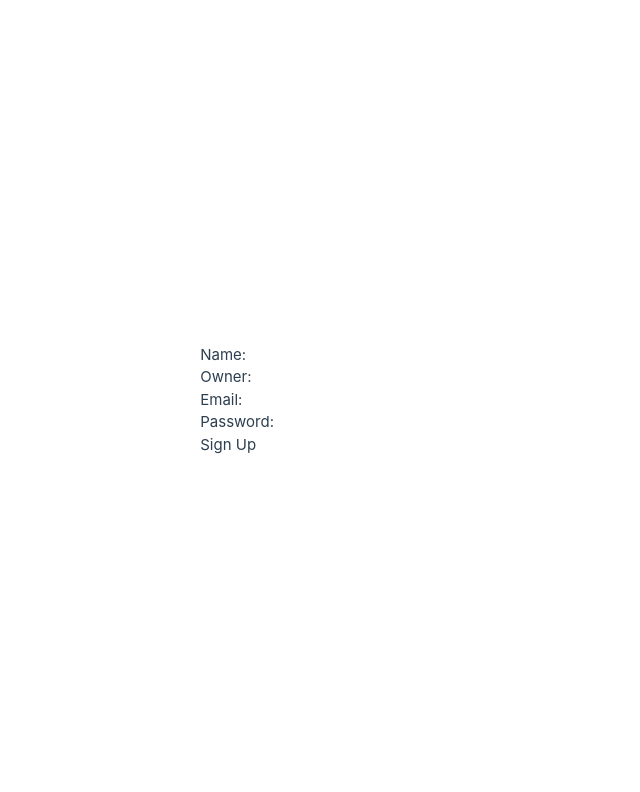
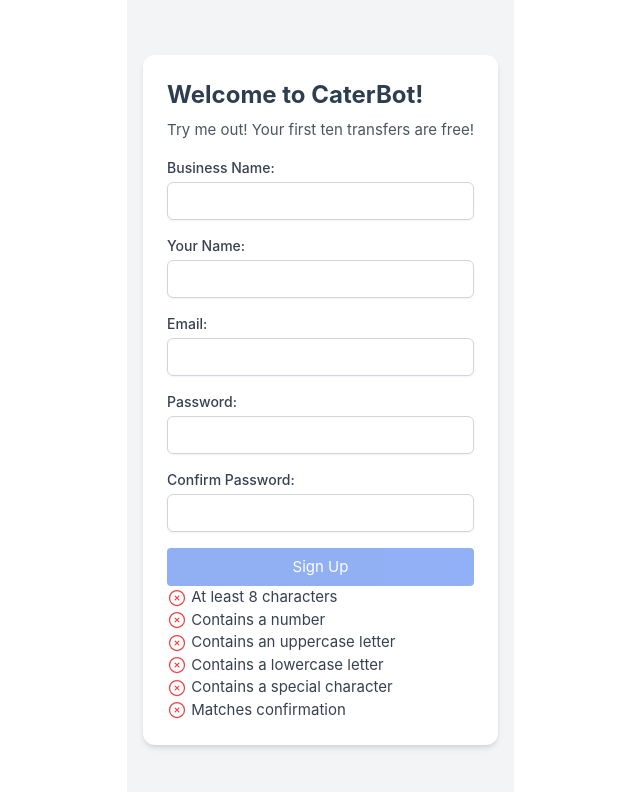
Before and after one commit to MichaelAJay/caterflow-fe, a Vue app: page / in a window 1280 px wide. Both pictures are taken after a click on the button "Get Started". Shown: the top 792 px of the page, without its empty margins (126-766 px from the left). Built offline with nearby package versions, Linux system fonts and the light colour scheme; no server answers.

Commit message:
Getting sign up form looking great

```diff
--- a/src/assets/main.css
+++ b/src/assets/main.css
@@ -37,3 +37,11 @@ a,
     padding: 0 2rem;
   }
 }
+
+.form-label {
+  @apply block text-sm font-medium text-gray-700;
+}
+
+.form-input {
+  @apply mt-1 block w-full py-2 px-3 border border-gray-300 bg-white rounded-md shadow-sm focus:outline-none focus:ring-indigo-500 focus:border-indigo-500 sm:text-sm text-gray-700;
+}
--- /dev/null
+++ b/src/utility/functions/useEnsureVisible.ts
@@ -0,0 +1,13 @@
+export function ensureInView(elementId: string) {
+    const element = document.getElementById(elementId);
+    if (element) {
+        const elementBottomPosition = element.getBoundingClientRect().bottom;
+        const viewportHeight = window.innerHeight;
+        if (elementBottomPosition > viewportHeight) {
+            window.scrollBy({
+                top: elementBottomPosition - viewportHeight,
+                behavior: 'smooth'
+            })
+        }
+    }
+}
--- a/src/views/visitor/SignUp.vue
+++ b/src/views/visitor/SignUp.vue
@@ -1,14 +1,56 @@
 <script lang="ts">
-import { ref } from 'vue'
+import { ref, watch } from 'vue'
+import { CheckCircleIcon, XCircleIcon, EyeIcon, EyeSlashIcon } from '@heroicons/vue/24/outline'
+import { ensureInView } from '../../utility/functions/useEnsureVisible'
 
 export default {
+  components: { CheckCircleIcon, XCircleIcon, EyeIcon, EyeSlashIcon },
   setup() {
     const form = ref({
       name: '',
       owner: '',
       email: '',
-      password: ''
+      password: '',
+      'password-confirm': ''
     })
+
+    const checks = ref({
+      minLength: false,
+      hasNumber: false,
+      hasUpper: false,
+      hasLower: false,
+      hasSpecial: false,
+      matches: false
+    })
+
+    watch(() => form.value.password, (newPassword) => {
+      checks.value.minLength = newPassword.length >= passwordRules.minLength
+      checks.value.hasNumber = passwordRules.hasNumber.test(newPassword)
+      checks.value.hasUpper = passwordRules.hasUpper.test(newPassword)
+      checks.value.hasLower = passwordRules.hasLower.test(newPassword)
+      checks.value.hasSpecial = passwordRules.hasSpecial.test(newPassword)
+      checks.value.matches = newPassword === form.value['password-confirm']
+    })
+
+    watch(() => form.value['password-confirm'], (newConfirmPassword) => {
+      checks.value.matches = newConfirmPassword === form.value.password
+    })
+
+    const passwordVisible = ref(false)
+    const validPasswordError = ref('')
+    const matchPasswordError = ref('')
+
+    const passwordRules = {
+      minLength: 8,
+      hasNumber: /\d/,
+      hasUpper: /[A-Z]/,
+      hasLower: /[a-z]/,
+      hasSpecial: /[ `!@#$%^&*()_+\-=[\]{};':"\\|,.<>/?~]/,
+    }
+
+    const togglePasswordVisibility = () => {
+      passwordVisible.value = !passwordVisible.value
+    }
 
     const submitForm = () => {
       const requestBody = { ...form.value }
@@ -16,29 +58,89 @@ export default {
       // Here you can make your API request
     }
 
-    return { form, submitForm }
+    const focusHandler = () => ensureInView('last-check')
+
+    return { form, submitForm, validPasswordError, matchPasswordError, checks, focusHandler, passwordVisible, togglePasswordVisibility }
   }
 }
 </script>
 
 <template>
-  <form @submit.prevent="submitForm">
+  <div class="flex flex-col items-center justify-center min-h-screen bg-gray-100 px-4 py-2">
+    <div class="p-6 max-w-md w-full bg-white rounded-xl shadow-md">
+      <h1 class="title text-2xl font-bold mb-2">Welcome to CaterBot!</h1>
+      <p class="mb-4 text-gray-600">Try me out! Your first ten transfers are free!</p>
+      <form @submit.prevent="submitForm" class="space-y-4">
         <div>
-      <label for="name">Name:</label>
-      <input id="name" v-model="form.name" type="text" required />
+          <label for="name" class="form-label">Business Name:</label>
+          <input
+            id="name"
+            v-model="form.name"
+            type="text"
+            required
+            class="form-input"
+          />
         </div>
         <div>
-      <label for="owner">Owner:</label>
-      <input id="owner" v-model="form.owner" type="text" required />
+          <label for="owner" class="form-label">Your Name:</label>
+          <input id="owner" v-model="form.owner" type="text" required class="form-input" />
         </div>
         <div>
-      <label for="email">Email:</label>
-      <input id="email" v-model="form.email" type="email" required />
+          <label for="email" class="form-label">Email:</label>
+          <input id="email" v-model="form.email" type="email" required class="form-input"/>
         </div>
         <div>
-      <label for="password">Password:</label>
-      <input id="password" v-model="form.password" type="password" required />
+          <label for="password" class="form-label">Password:</label>
+          <input id="password" v-model="form.password" type="password" required class="form-input" @focus="focusHandler" />
         </div>
-    <button type="submit">Sign Up</button>
+        <div>
+          <label for="password-confirm" class="form-label">Confirm Password:</label>
+          <input id="password-confirm" v-model="form['password-confirm']" type="password" required class="form-input" @focus="focusHandler" />
+        </div>
+        <button type="submit" :disabled="!Object.values(checks).every(Boolean)" class="w-full py-2 px-4 bg-blue-600 text-white rounded hover:bg-blue-700 disabled:opacity-50 disabled:cursor-not-allowed">Sign Up</button>
       </form>
+      <ul>
+        <li class="text-gray-700">
+          <CheckCircleIcon v-if="checks.minLength" class="h-5 w-5 inline-block text-green-500" />
+          <XCircleIcon v-else class="h-5 w-5 inline-block text-red-500" />
+          At least 8 characters
+        </li>
+        <li class="text-gray-700">
+          <CheckCircleIcon v-if="checks.hasNumber" class="h-5 w-5 inline-block text-green-500" />
+          <XCircleIcon v-else class="h-5 w-5 inline-block text-red-500" />
+          Contains a number
+        </li>
+        <li class="text-gray-700">
+          <CheckCircleIcon v-if="checks.hasUpper" class="h-5 w-5 inline-block text-green-500" />
+          <XCircleIcon v-else class="h-5 w-5 inline-block text-red-500" />
+          Contains an uppercase letter
+        </li>
+        <li class="text-gray-700">
+          <CheckCircleIcon v-if="checks.hasLower" class="h-5 w-5 inline-block text-green-500" />
+          <XCircleIcon v-else class="h-5 w-5 inline-block text-red-500" />
+          Contains a lowercase letter
+        </li>
+        <li class="text-gray-700">
+          <CheckCircleIcon v-if="checks.hasSpecial" class="h-5 w-5 inline-block text-green-500" />
+          <XCircleIcon v-else class="h-5 w-5 inline-block text-red-500" />
+          Contains a special character
+        </li>
+        <li id="last-check" class="text-gray-700">
+          <CheckCircleIcon v-if="checks.matches" class="h-5 w-5 inline-block text-green-500" />
+          <XCircleIcon v-else class="h-5 w-5 inline-block text-red-500" />
+          Matches confirmation
+        </li>
+      </ul>
+    </div>
+  </div>
 </template>
+
+<style scope>
+@media (max-width: 388px) {
+  .title {
+    font-size: 1.25rem;
+    line-height: 1.75rem;
+    letter-spacing: -0.02em;
+  }
+}
+</style>
--- a/src/views/visitor/VisitorHome.vue
+++ b/src/views/visitor/VisitorHome.vue
@@ -13,7 +13,7 @@ const goToSignUp = () => {
 <template>
   <div>
     <nav class="flex justify-end items-center">
-      <VisitorMenu />
+      <VisitorMenu :goToSignUp="goToSignUp" />
     </nav>
 
     <section class="text-center p-8">
--- a/src/views/visitor/VisitorMenu.vue
+++ b/src/views/visitor/VisitorMenu.vue
@@ -7,6 +7,13 @@ const isMenuOpen = ref(false)
 const toggleMenu = () => {
   isMenuOpen.value = !isMenuOpen.value
 }
+
+defineProps({
+  goToSignUp: {
+    type: Function as unknown as () => (payload: MouseEvent) => void,
+    required: true
+  }
+})
 </script>
 
 <template>
@@ -23,14 +30,16 @@ const toggleMenu = () => {
           <!-- Desktop Menu Items -->
           <a href="#features" class="hover:underline">Features</a>
           <a href="#pricing" class="hover:underline">Pricing</a>
-          <a href="/sign-up" class="bg-blue-500 px-4 py-2 rounded">Get Started</a>
+          <a @click="goToSignUp" class="bg-blue-500 px-4 py-2 rounded">Get Started</a>
         </div>
       </div>
       <div :class="{ hidden: !isMenuOpen }" class="md:hidden">
         <!-- Mobile Menu Items -->
         <a href="#features" class="block p-2 hover:bg-gray-700">Features</a>
         <a href="#pricing" class="block p-2 hover:bg-gray-700">Pricing</a>
-        <a href="/sign-up" class="block p-2 text-center bg-blue-500 mt-2 rounded">Get Started</a>
+        <a @click="goToSignUp" class="block p-2 text-center bg-blue-500 mt-2 rounded"
+          >Get Started</a
+        >
       </div>
     </nav>
   </div>
```
Also changed, not shown: src/views/visitor/prompt.txt. Lines whose indentation alone changed are shown as unchanged.
